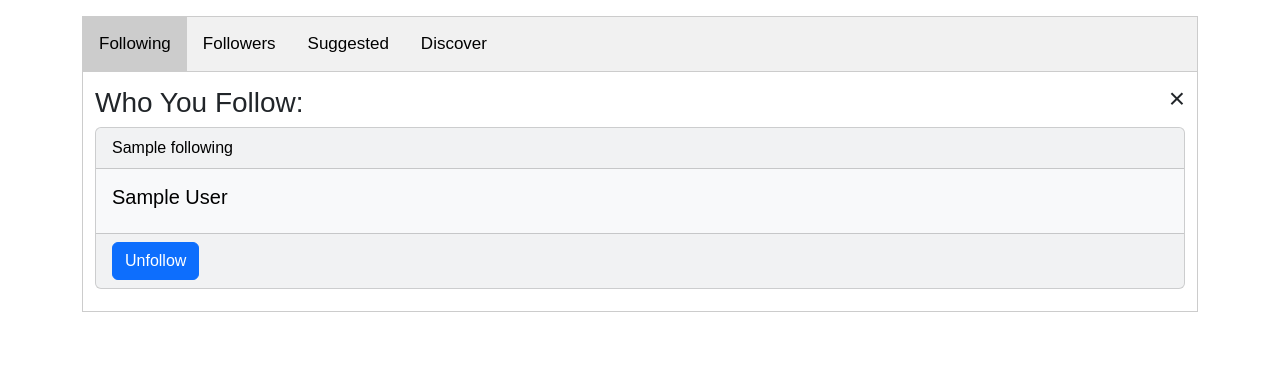
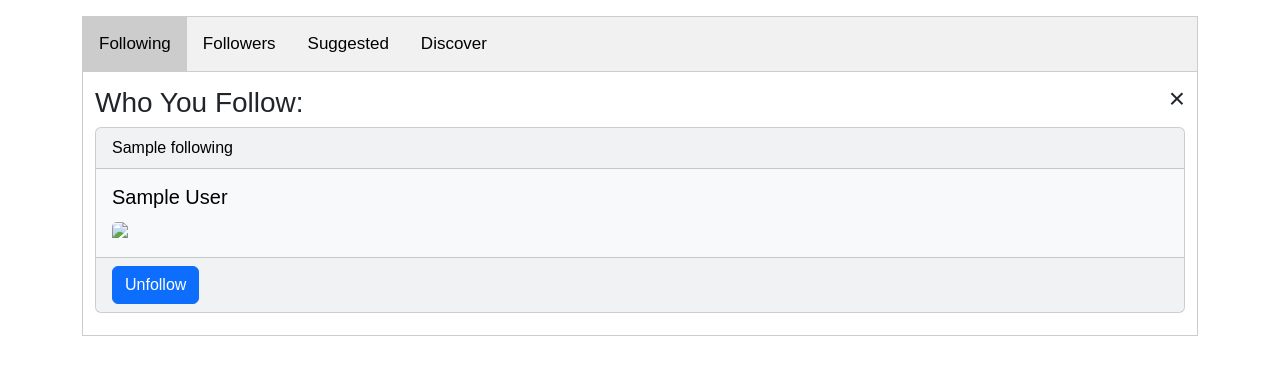
Before and after one commit to anjolinea/IMDb_Database_Project, a Flask app: template website/templates/profile.html in a window 1280 px wide. Shown: the part 56-431 px from the top of the page. Run offline with Flask 3, Linux system fonts and the light colour scheme; the template is opened without the code that fills it: most values are stand-ins (such as "Sample title", 1, 10 or a date in 2020).

Commit message:
Added profile photos to user profile page

```diff
--- a/website/templates/profile.html
+++ b/website/templates/profile.html
@@ -73,6 +73,7 @@ body {font-family: Arial;}
             <div class="card-header">{{ followed['following'] }}</div>
             <div class="card-body">
                 <h5 class="card-title">{{ followed['firstName'] }} {{ followed['lastName'] }}</h5>
+                <img class="card-img-top embed-responsive-item" src={{ followed['profilePicLink'] }}>
             </div>
             <div class="card-footer">
                 <form action="" method="post">
@@ -93,6 +94,7 @@ body {font-family: Arial;}
             <div class="card-header">{{ follower['follower'] }}</div>
             <div class="card-body">
                 <h5 class="card-title">{{ follower['firstName'] }} {{ follower['lastName'] }}</h5>
+                <img class="card-img-top embed-responsive-item" src={{ follower['profilePicLink'] }}>
             </div>
             <div class="card-footer">
                 <form action="" method="post">
@@ -119,6 +121,7 @@ body {font-family: Arial;}
             <div class="card-body">
                 <h5 class="card-title">{{ follower['firstName'] }} {{ follower['lastName'] }}</h5>
                 <p class="card-text">level {{ follower['level'] }} connection</p>
+                <img class="card-img-top embed-responsive-item" src={{ follower['profilePicLink'] }}>
             </div>
             <div class="card-footer">
                 <form action="" method="post">
@@ -144,8 +147,6 @@ body {font-family: Arial;}
        <h3></h3>
     </form>
 
-
-
     {% if is_search %}
     {% for user in search_results %}
       <div class="card-group">
@@ -153,6 +154,7 @@ body {font-family: Arial;}
               <div class="card-header">{{ user['username'] }}</div>
               <div class="card-body">
                   <h5 class="card-title">{{ user['firstName'] }} {{ user['lastName'] }}</h5>
+                  <img class="card-img-top embed-responsive-item" src={{ user['profilePicLink'] }}>
               </div>
               <div class="card-footer">
                 <form action="" method="post">
```
Also changed, not shown: website/views.py (+4 -4 lines).
